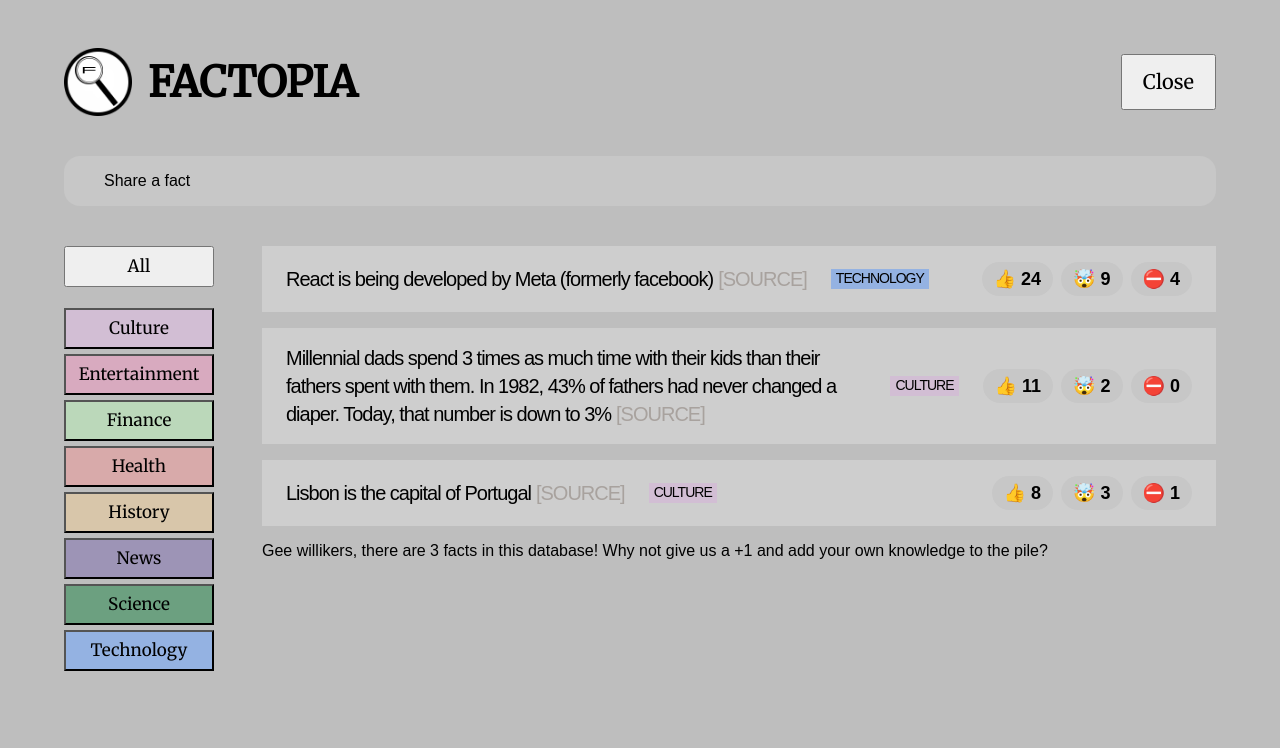
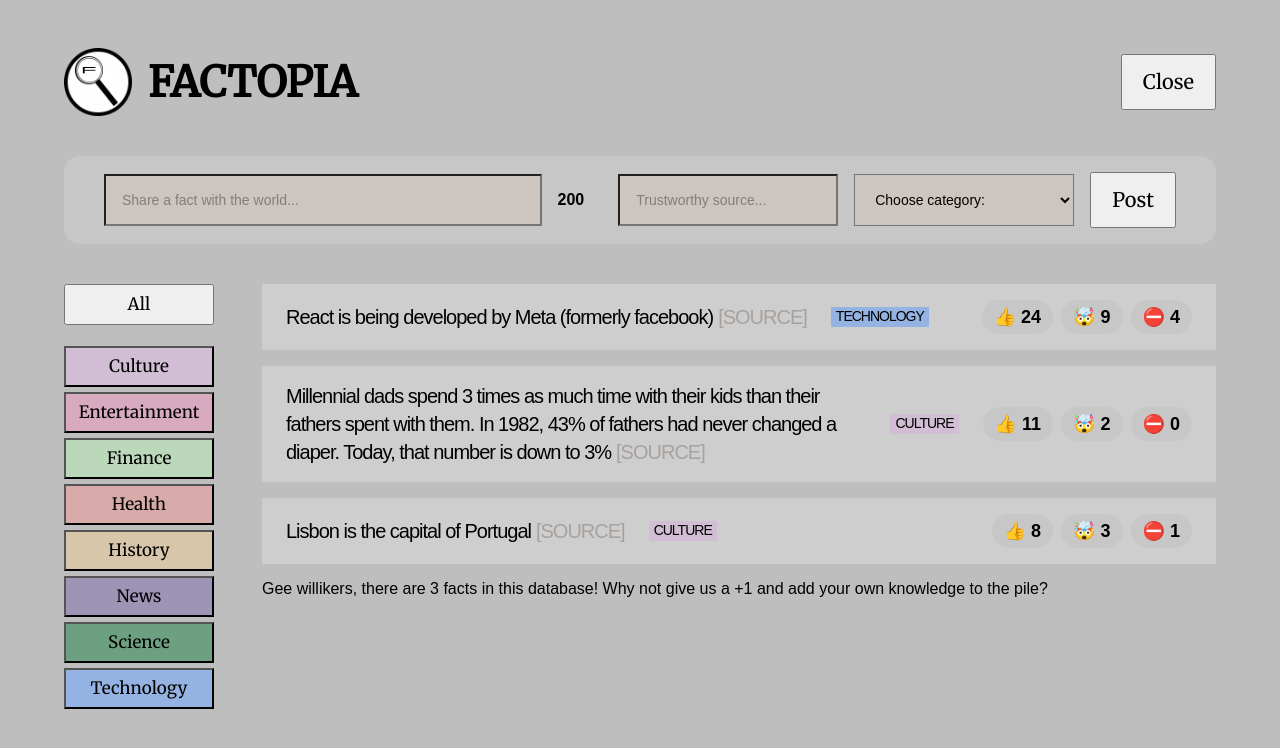
Before and after one commit to opeyer/factopia, a React (Create React App) app: page / in a window 1280 px wide. Both pictures are taken after a click on the button "Share". Shown: the top 748 px of the page. Built offline with nearby package versions, Linux system fonts and the light colour scheme; a web font is replaced by a local one.

Commit message:
Building the form

```diff
--- a/src/App.js
+++ b/src/App.js
@@ -83,10 +83,6 @@ function Header({ showForm, setShowForm }) {
   );
 }
 
-function ShareForm() {
-  return <form className="fact-form">Share a fact</form>;
-}
-
 const CATEGORIES = [
   { name: "culture", color: "#d2bed4" },
   { name: "entertainment", color: "#d8aabf" },
@@ -97,6 +93,45 @@ const CATEGORIES = [
   { name: "science", color: "#6ca080" },
   { name: "technology", color: "#94b2e2" },
 ];
+
+function ShareForm() {
+  const [text, setText] = useState("");
+  const [source, setSource] = useState("");
+  const [category, setCategory] = useState("");
+  const textLength = text.length;
+
+  function handleSubmit(e) {
+    e.preventDefault();
+    console.log(text, source, category);
+  }
+
+  return (
+    <form className="fact-form" onSubmit={handleSubmit}>
+      <input
+        type="text"
+        placeholder="Share a fact with the world..."
+        value={text}
+        onChange={(e) => setText(e.target.value)}
+      />
+      <span>{200 - textLength}</span>
+      <input
+        value={source}
+        type="text"
+        placeholder="Trustworthy source..."
+        onChange={(e) => setSource(e.target.value)}
+      />
+      <select value={category} onChange={(e) => setCategory(e.target.value)}>
+        <option value="">Choose category:</option>
+        {CATEGORIES.map((cat) => (
+          <option key={cat.name} value={cat.name}>
+            {cat.name.toUpperCase()}
+          </option>
+        ))}
+      </select>
+      <button className="btn btn-large">Post</button>
+    </form>
+  );
+}
 
 function CategoryFilter() {
   return (
```
